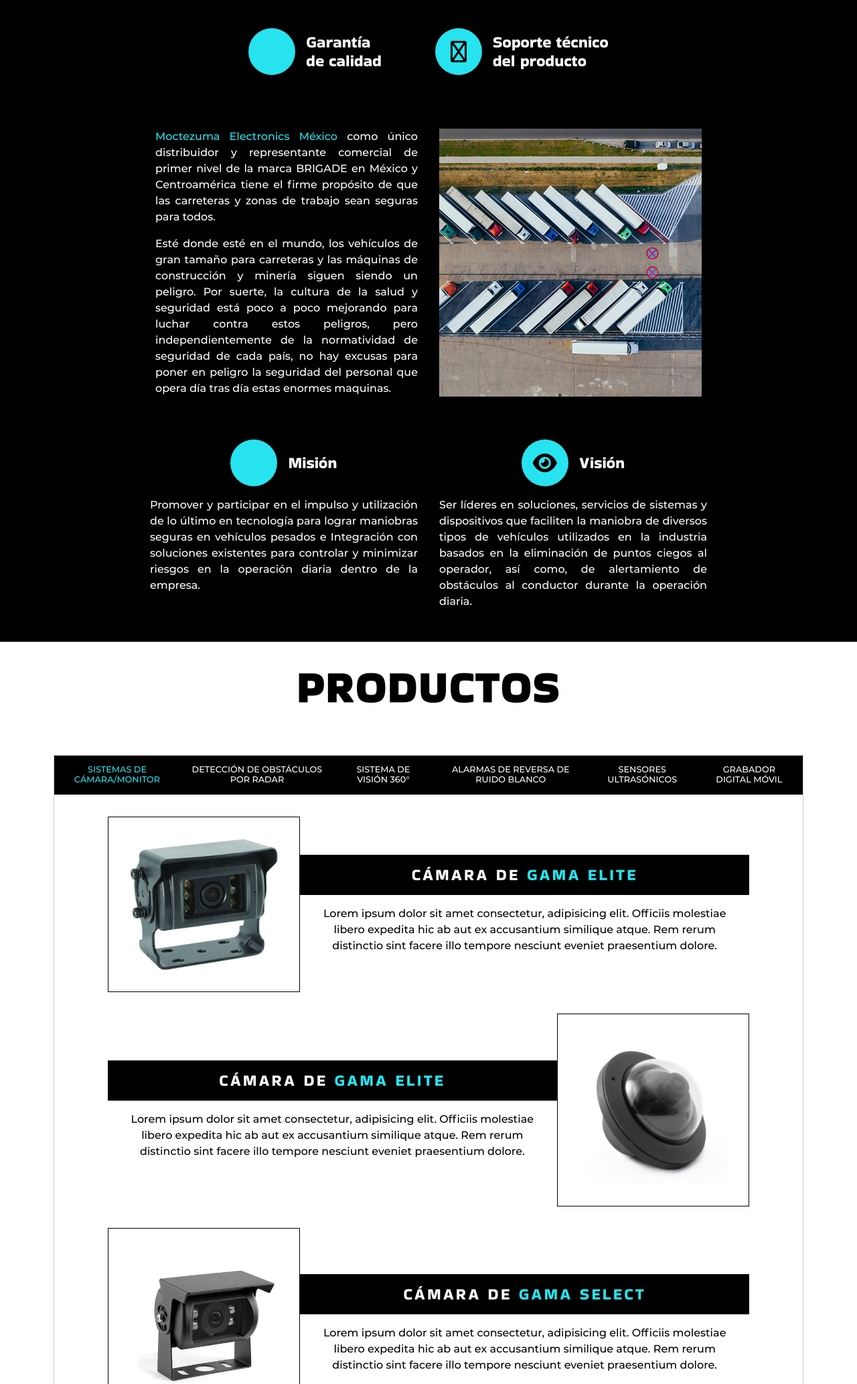
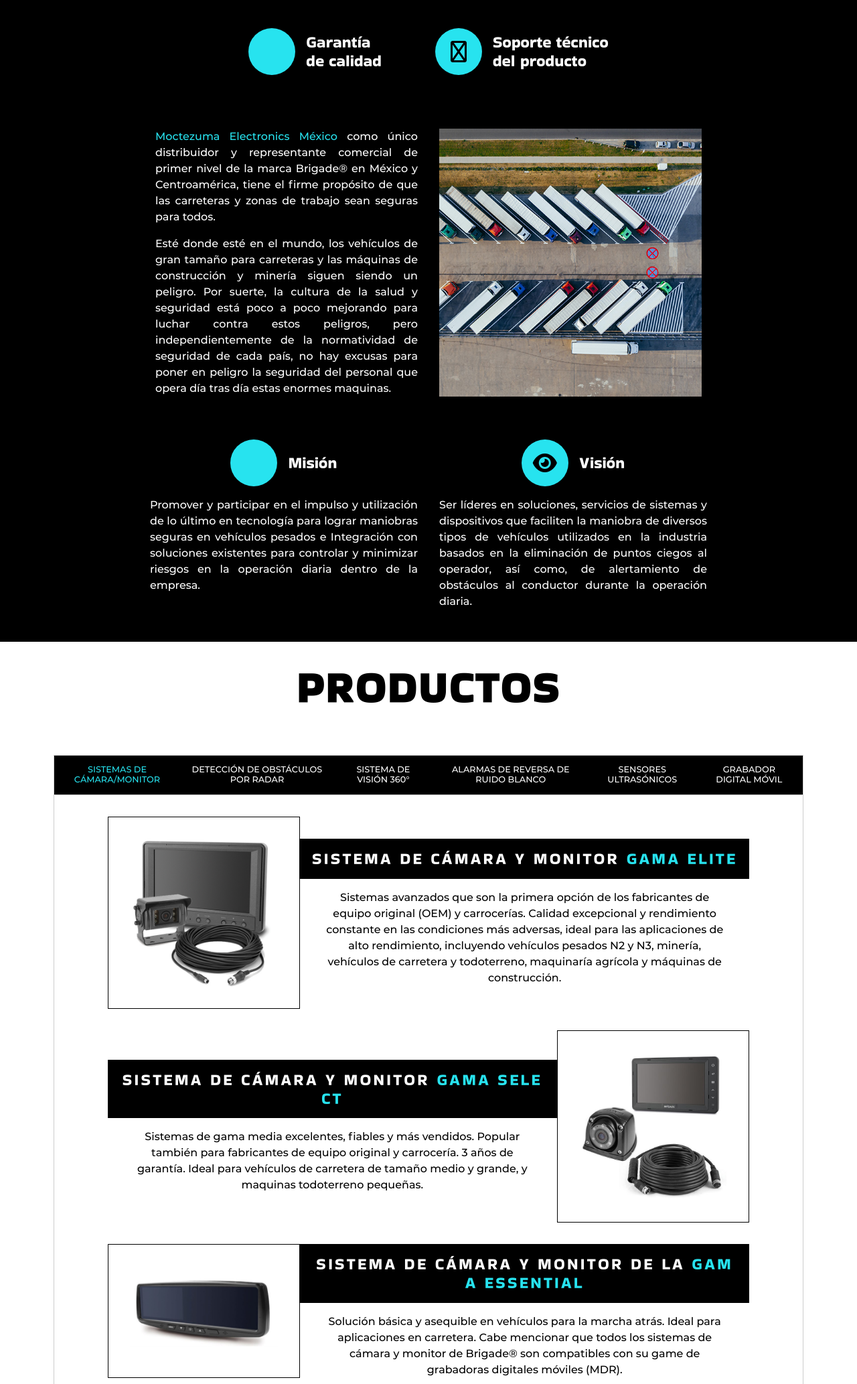
Before and after one commit to DiegoDuenez/moctezuma-electronics-web, a PHP site: page / in a window 1280 px wide. Shown: the part 880-2946 px from the top of the page at 67% size. Run offline with PHP 8.4, Linux system fonts and the light colour scheme; some libraries are stand-ins or nearby versions.

Commit message:
change: Change descriptions in products:

```diff
--- a/templates/components/tabs.php
+++ b/templates/components/tabs.php
@@ -14,14 +14,10 @@
             <button class="tablinks" data-producto="grabador_digital_movil" onclick="openTab(event, 'grabador_digital_movil')">Grabador digital móvil</button>
         </div>
 
-        <!-- Tab content -->
-        <!-- <div id="init" class="tabcontent--default">
-            <P>Selecciona una categoría</P>
-        </div> -->
         <div id="sistemas_camara_monitor" class="tabcontent tabcontent--default">
             <div class="productos__productos-list">
 
-                <div class="productos__producto ">
+                <!-- <div class="productos__producto ">
                     <div class="productos__producto-img">
                         <img src="resources/img/CAMARA1.jpg" alt="SISTEMAS DE CÁMARA Y MONITOR" >
                     </div>
@@ -124,39 +120,60 @@
                             aut ex accusantium similique atque. Rem rerum distinctio sint facere illo tempore nesciunt eveniet praesentium dolore.
                         </div>
                     </div>
+                </div> -->
+
+                <div class="productos__producto ">
+                    <div class="productos__producto-img">
+                        <img src="resources/img/camara_monitor/8.jpeg" alt="SISTEMAS DE CÁMARA Y MONITOR GAME ELITE">
+                    </div>
+                    <div class="productos__producto-content">
+                        <div class="productos__producto-header">
+                            <p>SISTEMA DE CÁMARA Y MONITOR&nbsp;<span>GAMA ELITE</span></p>
+                        </div>
+                        <div class="productos__producto-body">
+                            Sistemas avanzados que son la primera opción de los fabricantes
+                            de equipo original (OEM) y carrocerías. Calidad excepcional y rendimiento
+                            constante en las condiciones más adversas, ideal para las aplicaciones de
+                            alto rendimiento, incluyendo vehículos pesados N2 y N3, minería, vehículos
+                            de carretera y todoterreno, maquinaría agrícola y máquinas de construcción.
+                        </div>
+                    </div>
                 </div>
 
                 <div class="productos__producto productos__producto--reverse">
                     <div class="productos__producto-img">
-                        <img src="resources/img/camara_monitor/8.jpeg" alt="SISTEMAS DE CÁMARA Y MONITOR">
+                        <img src="resources/img/camara_monitor/9.jpeg" alt="SISTEMAS DE CÁMARA Y MONITOR">
                     </div>
                     <div class="productos__producto-content">
                         <div class="productos__producto-header">
-                            <p>SISTEMAS DE CÁMARA Y MONITOR&nbsp;<span>GAMA ELITE</span></p>
+                            <p>SISTEMA DE CÁMARA Y MONITOR&nbsp;<span>GAMA SELECT</span></p>
                         </div>
                         <div class="productos__producto-body">
-                            Lorem ipsum dolor sit amet consectetur, adipisicing elit. Officiis molestiae libero expedita hic ab
-                            aut ex accusantium similique atque. Rem rerum distinctio sint facere illo tempore nesciunt eveniet praesentium dolore.
+                            Sistemas de gama media excelentes, fiables y más vendidos. Popular
+                            también para fabricantes de equipo original y carrocería. 3 años
+                            de garantía. Ideal para vehículos de carretera de tamaño medio y
+                            grande, y maquinas todoterreno pequeñas.
                         </div>
                     </div>
                 </div>
 
                 <div class="productos__producto ">
                     <div class="productos__producto-img">
-                        <img src="resources/img/camara_monitor/9.jpeg" alt="SISTEMAS DE CÁMARA Y MONITOR">
+                        <img src="resources/img/camara_monitor/7.jpeg" alt="SISTEMAS DE CÁMARA Y MONITOR">
                     </div>
                     <div class="productos__producto-content">
                         <div class="productos__producto-header">
-                            <p>SISTEMAS DE CÁMARA Y MONITOR&nbsp;<span>GAMA SELECT</span></p>
+                            <p>SISTEMA DE CÁMARA Y MONITOR DE LA&nbsp;<span>GAMA ESSENTIAL</span></p>
                         </div>
                         <div class="productos__producto-body">
-                            Lorem ipsum dolor sit amet consectetur, adipisicing elit. Officiis molestiae libero expedita hic ab
-                            aut ex accusantium similique atque. Rem rerum distinctio sint facere illo tempore nesciunt eveniet praesentium dolore.
+                            Solución básica y asequible en vehículos para la marcha atrás.
+                            Ideal para aplicaciones en carretera. Cabe mencionar que todos los sistemas de cámara
+                            y monitor de Brigade&#xAE; son compatibles con su game de grabadoras digitales móviles (MDR).
                         </div>
                     </div>
                 </div>
 
-                <div class="productos__producto productos__producto--reverse ">
+                <!-- <div class="productos__producto productos__producto--reverse ">
                     <div class="productos__producto-img">
                         <img src="resources/img/camara_monitor/442.jpg" alt="SISTEMAS DE CÁMARA Y MONITOR">
                     </div>
@@ -185,7 +202,7 @@
                             aut ex accusantium similique atque. Rem rerum distinctio sint facere illo tempore nesciunt eveniet praesentium dolore.
                         </div>
                     </div>
-                </div>
+                </div> -->
 
 <!--
                 <div class="productos__producto productos__producto--reverse">
@@ -227,26 +244,30 @@
                     </div>
                     <div class="productos__producto-content">
                         <div class="productos__producto-header">
-                            <p>DETECCIÓN DE OBSTÁCULOS&nbsp;<span>PROGRAMABLE BACKSENSE</span></p>
+                            <p>DETECCIÓN DE OBSTÁCULOS&nbsp;<span>FIJO BACKSENSE</span></p>
                         </div>
                         <div class="productos__producto-body">
-                            Lorem ipsum dolor sit amet consectetur, adipisicing elit. Officiis molestiae libero expedita hic ab
-                            aut ex accusantium similique atque. Rem rerum distinctio sint facere illo tempore nesciunt eveniet praesentium dolore.
+                            La finalidad de los sistemas de sensor por radar de alto rendimiento Backsense&#xAE;
+                            es detectar personas y objetos en puntos para reducir considerablemente los accidentes.
+                            Los sensores para la detección de obstáculos de Backsense&#xAE; son ideales para entornos difícles
+                            y con poca visibilidad, por ejemplo, debido a oscuridad, humo y niebla.
+
                         </div>
                     </div>
                 </div>
 
-                <div class="productos__producto productos__producto--reverse ">
+                <div class="productos__producto productos__producto--reverse  ">
                     <div class="productos__producto-img">
                         <img src="resources/img/deteccion_obstaculos/1.jpg" alt="Detección de obstáculos por radar">
                     </div>
                     <div class="productos__producto-content">
                         <div class="productos__producto-header">
-                            <p>DETECCIÓN DE OBSTÁCULOS&nbsp;<span>FIJO BACKSENSE</span></p>
+                            <p>DETECCIÓN DE OBSTÁCULOS&nbsp;<span>PROGRAMABLE BACKSENSE</span></p>
                         </div>
                         <div class="productos__producto-body">
-                            Lorem ipsum dolor sit amet consectetur, adipisicing elit. Officiis molestiae libero expedita hic ab
-                            aut ex accusantium similique atque. Rem rerum distinctio sint facere illo tempore nesciunt eveniet praesentium dolore.
+                            Los sensores de radar para la detección de obstáculos de Backsense&#xAE; están disponibles en modelos
+                            con zonas de detección fijas o totalmente programables que permiten áreas de detección configurables
+                            y la posibilidad de calibración para ignorar objetos fijos o la carrocería.
                         </div>
                     </div>
                 </div>
@@ -277,8 +298,11 @@
                             <p>BN360 SISTEMAS DE CÁMARAS Y MONITOR&nbsp;<span>360°</span></p>
                         </div>
                         <div class="productos__producto-body">
-                            Lorem ipsum dolor sit amet consectetur, adipisicing elit. Officiis molestiae libero expedita hic ab
-                            aut ex accusantium similique atque. Rem rerum distinctio sint facere illo tempore nesciunt eveniet praesentium dolore.
+                            Backeye&#xAE;360 es un sistema inteligente de cámaras con pantalla que ayuda a realizar maniobras
+                            a poca velocidad al ofrecer al conductor una visión a tiempo real de los alrededores del vehículo
+                            en una sola imagen. La tecnología de 360° funciona con cuatros cámaras con objetivo ultra gran angular;
+                            cada cámara abarca un lado completo del vehículo con un ángulo de visión de más de 180°. Las cámaras
+                            calibradas se colocan en lo alto de la parte frontal, lateral y posterior del vehículo o la máquina.
                         </div>
                     </div>
                 </div>
@@ -300,7 +324,23 @@
         <div id="alarmas_reversa_ruido_blanco" class="tabcontent">
             <div class="productos__productos-list">
 
-                <div class="productos__producto ">
+                <div class="productos__producto">
+                    <div class="productos__producto-img">
+                        <img src="resources/img/alarmas_reversa/3.jpeg" alt="Alarmas de reversa de ruido blanco">
+                    </div>
+                    <div class="productos__producto-content">
+                        <div class="productos__producto-header">
+                            <p>ALARMA&nbsp;<span>BBS WHITE SOUND</span></p>
+                        </div>
+                        <div class="productos__producto-body">
+                            Amplia gama de frecuencias de sonido blanco. Esto permite al oyente localizar instantáneamente
+                            de dónde y de qué dirección el sonido "ssh-ssh" que es suave en el oído y se disipa rápidamente,
+                            lo que significa que la alarma solo se puede escuchar en la zona de peligro.
+                        </div>
+                    </div>
+                </div>
+
+                <div class="productos__producto productos__producto--reverse">
                     <div class="productos__producto-img">
                         <img src="resources/img/alarmas_reversa/1.jpeg" alt="Alarmas de reversa de ruido blanco">
                     </div>
@@ -309,13 +349,13 @@
                             <p>ALARMA INTELIGENTE&nbsp;<span>BBS WHITE SOUND</span></p>
                         </div>
                         <div class="productos__producto-body">
-                            Lorem ipsum dolor sit amet consectetur, adipisicing elit. Officiis molestiae libero expedita hic ab
-                            aut ex accusantium similique atque. Rem rerum distinctio sint facere illo tempore nesciunt eveniet praesentium dolore.
+                            Las alarmas patentadas se ajustan continuamente a niveles de 5-10 db. por encima de los niveles
+                            de ruido ambiental.
                         </div>
                     </div>
                 </div>
 
-                <div class="productos__producto productos__producto--reverse ">
+                <!-- <div class="productos__producto productos__producto--reverse ">
                     <div class="productos__producto-img">
                         <img src="resources/img/alarmas_reversa/2.jpeg" alt="Alarmas de reversa de ruido blanco">
                     </div>
@@ -328,22 +368,7 @@
                             aut ex accusantium similique atque. Rem rerum distinctio sint facere illo tempore nesciunt eveniet praesentium dolore.
                         </div>
                     </div>
-                </div>
-
-                <div class="productos__producto ">
-                    <div class="productos__producto-img">
-                        <img src="resources/img/alarmas_reversa/3.jpeg" alt="Alarmas de reversa de ruido blanco">
-                    </div>
-                    <div class="productos__producto-content">
-                        <div class="productos__producto-header">
-                            <p>ALARMA&nbsp;<span>BBS WHITE SOUND</span></p>
-                        </div>
-                        <div class="productos__producto-body">
-                            Lorem ipsum dolor sit amet consectetur, adipisicing elit. Officiis molestiae libero expedita hic ab
-                            aut ex accusantium similique atque. Rem rerum distinctio sint facere illo tempore nesciunt eveniet praesentium dolore.
-                        </div>
-                    </div>
-                </div>
+                </div> -->
 
                 <div class="productos__producto ">
 
@@ -362,7 +387,23 @@
         <div id="sensores_ultrasonicos" class="tabcontent">
             <div class="productos__productos-list">
 
-                <div class="productos__producto ">
+                <div class="productos__producto">
+                    <div class="productos__producto-img">
+                        <img src="resources/img/sensores_ultrasonicos/2.jpeg" alt="Sensores Ultrasónicos">
+                    </div>
+                    <div class="productos__producto-content">
+                        <div class="productos__producto-header">
+                            <p>SISTEMA DE DETECCIÓN ULTRASÓNICO&nbsp;<span>FRONTSCAN</span></p>
+                        </div>
+                        <div class="productos__producto-body">
+                            Los sensores ultrasónicos de detección Brigade&#xAE; minimizan daños al vehículo y colisiones
+                            con peatoness, ciclistas u objetos. Perfectos para vehículos comerciales en carretera que circulen
+                            en espacios limitados o que realicen maniobras a poca velocidad.
+                        </div>
+                    </div>
+                </div>
+
+                <div class="productos__producto productos__producto--reverse ">
                     <div class="productos__producto-img">
                         <img src="resources/img/sensores_ultrasonicos/1.jpg" alt="Sensores Ultrasónicos">
                     </div>
@@ -371,23 +412,9 @@
                             <p>SISTEMA DE DETECCIÓN ULTRASÓNICO&nbsp;<span>BACKSCAN</span></p>
                         </div>
                         <div class="productos__producto-body">
-                            Lorem ipsum dolor sit amet consectetur, adipisicing elit. Officiis molestiae libero expedita hic ab
-                            aut ex accusantium similique atque. Rem rerum distinctio sint facere illo tempore nesciunt eveniet praesentium dolore.
-                        </div>
-                    </div>
-                </div>
-
-                <div class="productos__producto productos__producto--reverse">
-                    <div class="productos__producto-img">
-                        <img src="resources/img/sensores_ultrasonicos/2.jpeg" alt="Sensores Ultrasónicos">
-                    </div>
-                    <div class="productos__producto-content">
-                        <div class="productos__producto-header">
-                            <p>SISTEMA DE DETECCIÓN ULTRASÓNICO&nbsp;<span>FRONTSCAN</span></p>
-                        </div>
-                        <div class="productos__producto-body">
-                            Lorem ipsum dolor sit amet consectetur, adipisicing elit. Officiis molestiae libero expedita hic ab
-                            aut ex accusantium similique atque. Rem rerum distinctio sint facere illo tempore nesciunt eveniet praesentium dolore.
+                            El sistema de detección alerta al conductor de los objetos cercanos al vehículo, tanto estacionados
+                            como en movimiento. Un aviso en la cabina informa de la distancia mientras que una alarma externa de voz
+                            opcional alerta a ciclistas y peatones de que el vehículo se dispone a girar.
                         </div>
                     </div>
                 </div>
@@ -419,8 +446,10 @@
                             <p>GRABADOR DIGITAL&nbsp;<span>MÓVIL</span></p>
                         </div>
                         <div class="productos__producto-body">
-                            Lorem ipsum dolor sit amet consectetur, adipisicing elit. Officiis molestiae libero expedita hic ab
-                            aut ex accusantium similique atque. Rem rerum distinctio sint facere illo tempore nesciunt eveniet praesentium dolore.
+                            Los sistemas móviles de grabación digital (MDR) de Brigade&#xAE; permiten captar los datos
+                            del vehículo y las grabaciones de hasta 16 cámaras situadas en el vehículo. La gama MDR contiene
+                            modelos con conectividad 4G y WIFI, para poder acceder a los datos de la grabadora sin necesidad de ir
+                            al vehículo.
                         </div>
                     </div>
                 </div>
--- a/templates/layouts/industrias.php
+++ b/templates/layouts/industrias.php
@@ -179,7 +179,7 @@
                         canteras, servicios de rescate, puertos y servicios públicos, requieren soluciones de seguridad a medida que puedan
                         adaptarse según su finalidad concreta y entorno operativo.
                         Habida cuenta del amplio espectro de sus funciones, estos vehículos deben funcionar con seguridad y eficacia.
-                        Brigade proporciona soluciones especializadas desde hace más de 40 años, y puede aconsejar qué productos de seguridad
+                        Brigade&#xAE; proporciona soluciones especializadas desde hace más de 40 años, y puede aconsejar qué productos de seguridad
                         son los más adecuados para todo tipo de vehículos, máquinas o plantas móviles, independientemente de su tamaño o función.
                         </div>
                     </div>
--- a/templates/layouts/nuestra-empresa.php
+++ b/templates/layouts/nuestra-empresa.php
@@ -30,7 +30,7 @@
         <div class="nuestra-empresa__content-text">
             <p>
                 <span style="color: var(--color-blue)">Moctezuma Electronics México</span> como único distribuidor y representante
-                comercial de primer nivel de la marca BRIGADE en México y Centroamérica
+                comercial de primer nivel de la marca Brigade&#xAE; en México y Centroamérica,
                 tiene el firme propósito de que las carreteras y zonas de trabajo sean
                 seguras para todos.
             </p>
```
